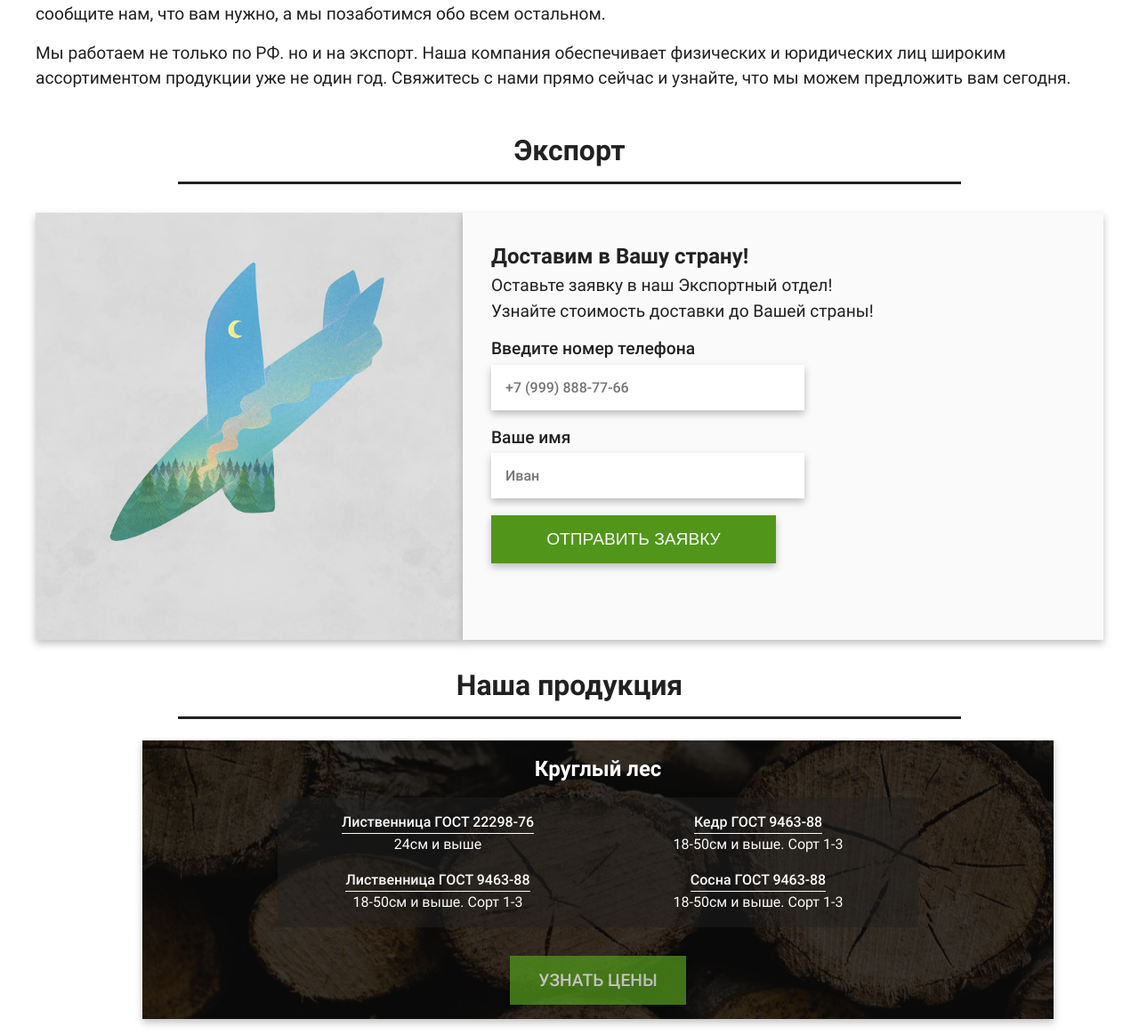
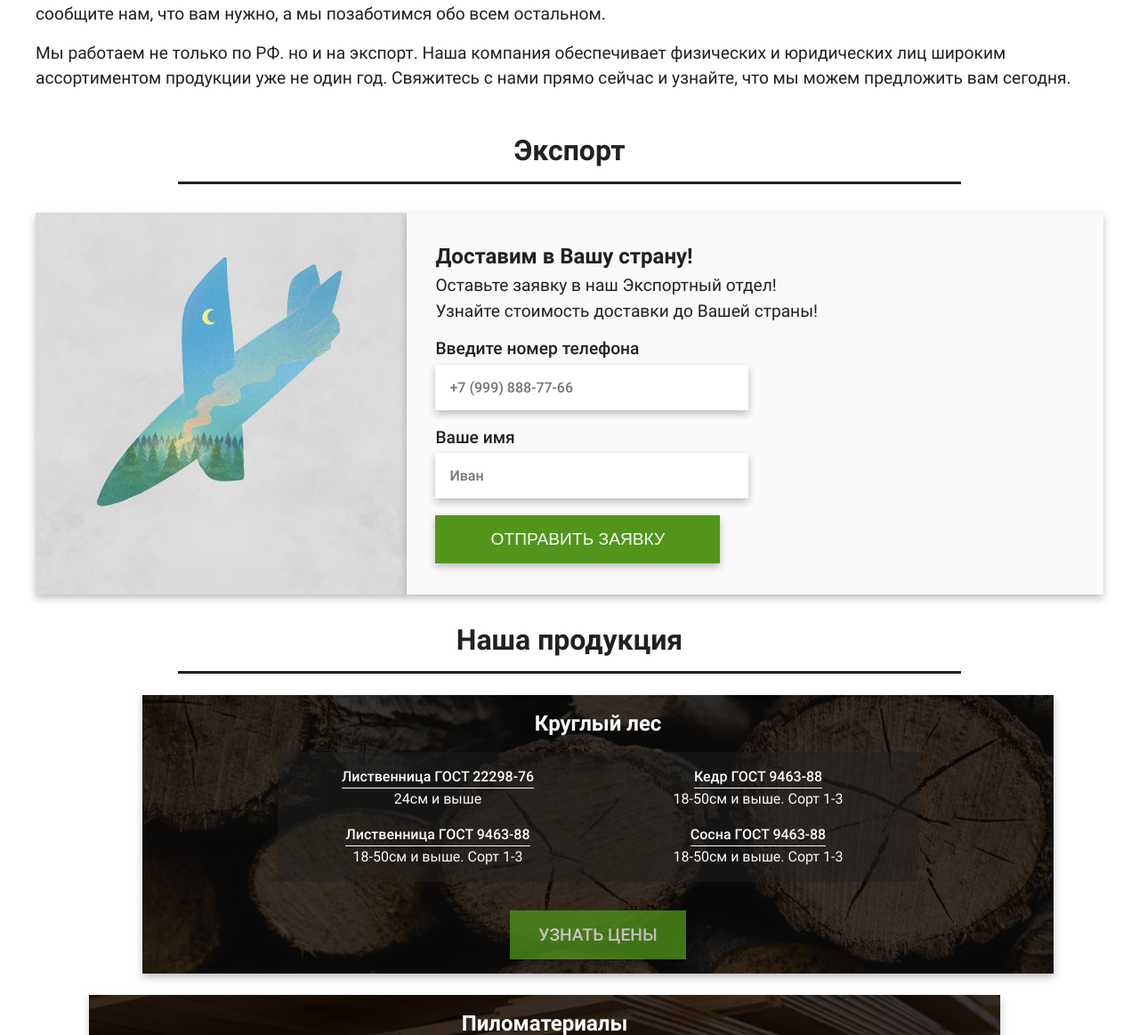
Before and after one commit to Stonedch/web-privollesru, a Django app: page / in a window 1280 px wide. Shown: the part 1021-2184 px from the top of the page at 89% size. Run offline with Django 4.2, Linux system fonts and the light colour scheme.

Commit message:
chore: minor changes in the export block

```diff
--- a/vlknn/static/vlknn/css/media.css
+++ b/vlknn/static/vlknn/css/media.css
@@ -110,8 +110,9 @@
         justify-content: start;
     }
     .export__image {
-        width: auto;
-        max-width: 100%;
+        /* width: auto; */
+        /* max-width: 100%; */
+        width: 100%;
     }
     .export__form {
         width: auto
--- a/vlknn/static/vlknn/css/style.css
+++ b/vlknn/static/vlknn/css/style.css
@@ -240,7 +240,7 @@ a {
 }
 
 .export__image {
-    max-width: 30rem;
+    width: 40rem;
     filter: drop-shadow(0px 4px 4px rgba(0, 0, 0, 0.25));
 }
 
@@ -492,3 +492,9 @@ a {
     color: #000;
     transition: 1s;
 }
+
+/* .image */
+.image {
+    width: 100%; height: 100%;
+    object-fit: cover;
+}
--- /dev/null
+++ b/vlknn/templates/vlknn/includes/feedback-form.html
@@ -0,0 +1,15 @@
+<form class="form" method="POST" action="{% url 'feedback' %}">
+    {% csrf_token %}
+    <h3 class="form__title">Доставим в Вашу страну!</h3>
+    <span class="form__subtitle">Оставьте заявку в наш Экспортный отдел!</span>
+    <span class="form__subtitle">Узнайте стоимость доставки до Вашей страны!</span>
+    <label class="form__label" for="phone-number">Введите номер телефона</label>
+    <input class="form__input" type="tel" name="phone-number" placeholder="+7 (999) 888-77-66">
+    <label class="form__label" for="name">Ваше имя</label>
+    <input class="form__input" type="text" name="name" placeholder="Иван">
+    {% if show_product %}
+        <label class="form__label" for="product">Наименование, размер и вид продукции</label>
+        <input class="form__input" type="text" name="product" placeholder="Кедр, имитация бруса 19х135">
+    {% endif %}
+    <input class="form__button button" type="submit" value="Отправить заявку">
+</form>
--- a/vlknn/templates/vlknn/index.html
+++ b/vlknn/templates/vlknn/index.html
@@ -13,18 +13,12 @@
             <div class="infoblock__line"></div>
         </div>
         <div class="export__content">
-            <img class="export__image" src="{% static 'vlknn/images/airplane.jpg'%}">
-            <form class="export__form form" method="POST" action="{% url 'feedback' %}">
-                {% csrf_token %}
-                <h3 class="form__title">Доставим в Вашу страну!</h3>
-                <span class="form__subtitle">Оставьте заявку в наш Экспортный отдел!</span>
-                <span class="form__subtitle">Узнайте стоимость доставки до Вашей страны!</span>
-                <label class="form__label" for="phone-number">Введите номер телефона</label>
-                <input class="form__input" type="tel" name="phone-number" placeholder="+7 (999) 888-77-66">
-                <label class="form__label" for="name">Ваше имя</label>
-                <input class="form__input" type="text" name="name" placeholder="Иван">
-                <input class="form__button button" type="submit" value="Отправить заявку">
-            </form>
+            <div class="export__image">
+                <img class="image" src="{% static 'vlknn/images/airplane.jpg'%}">
+            </div>
+            <div class="export__form">
+                {% include 'vlknn/includes/feedback-form.html' %}
+            </div>
         </div>
     </div>
 
```
